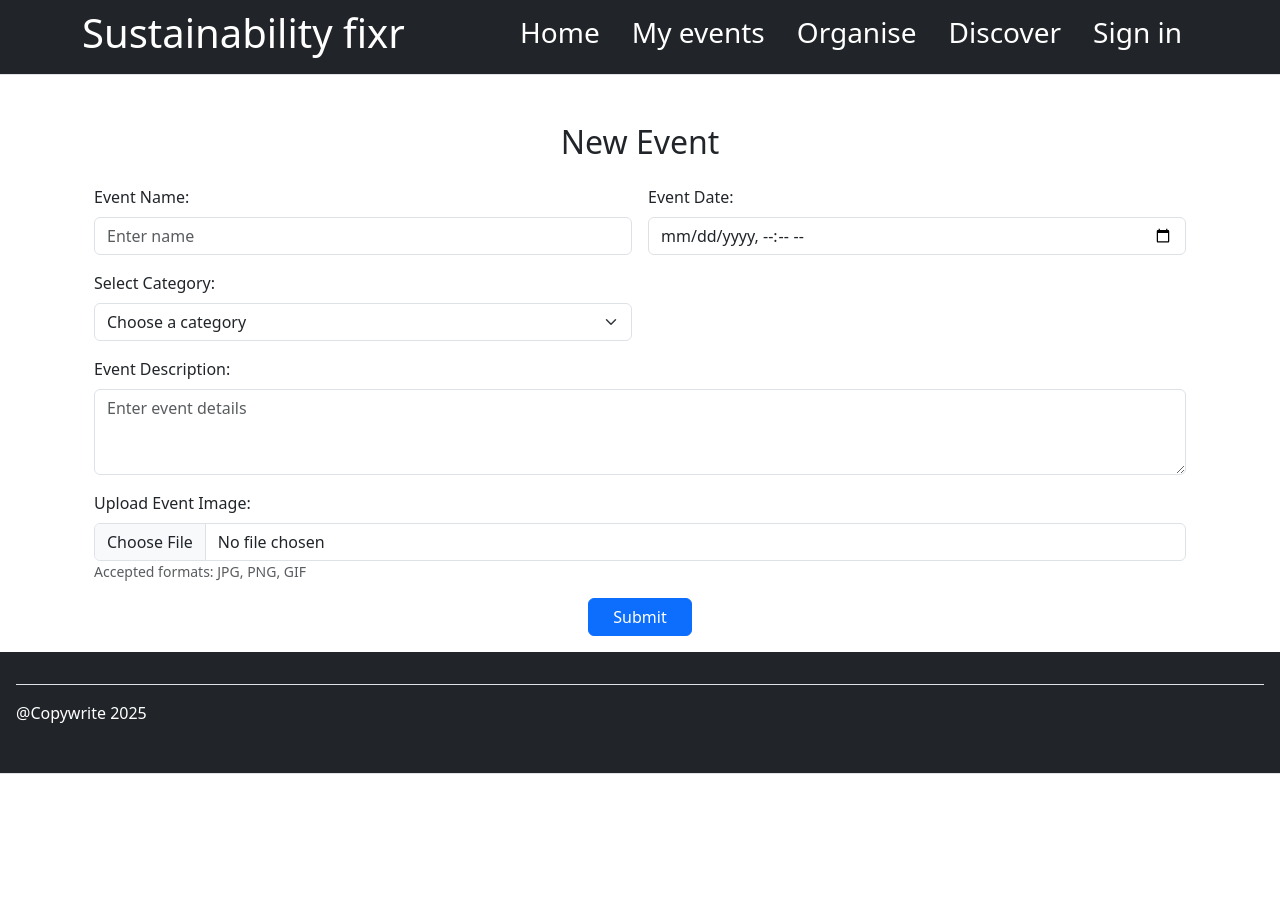
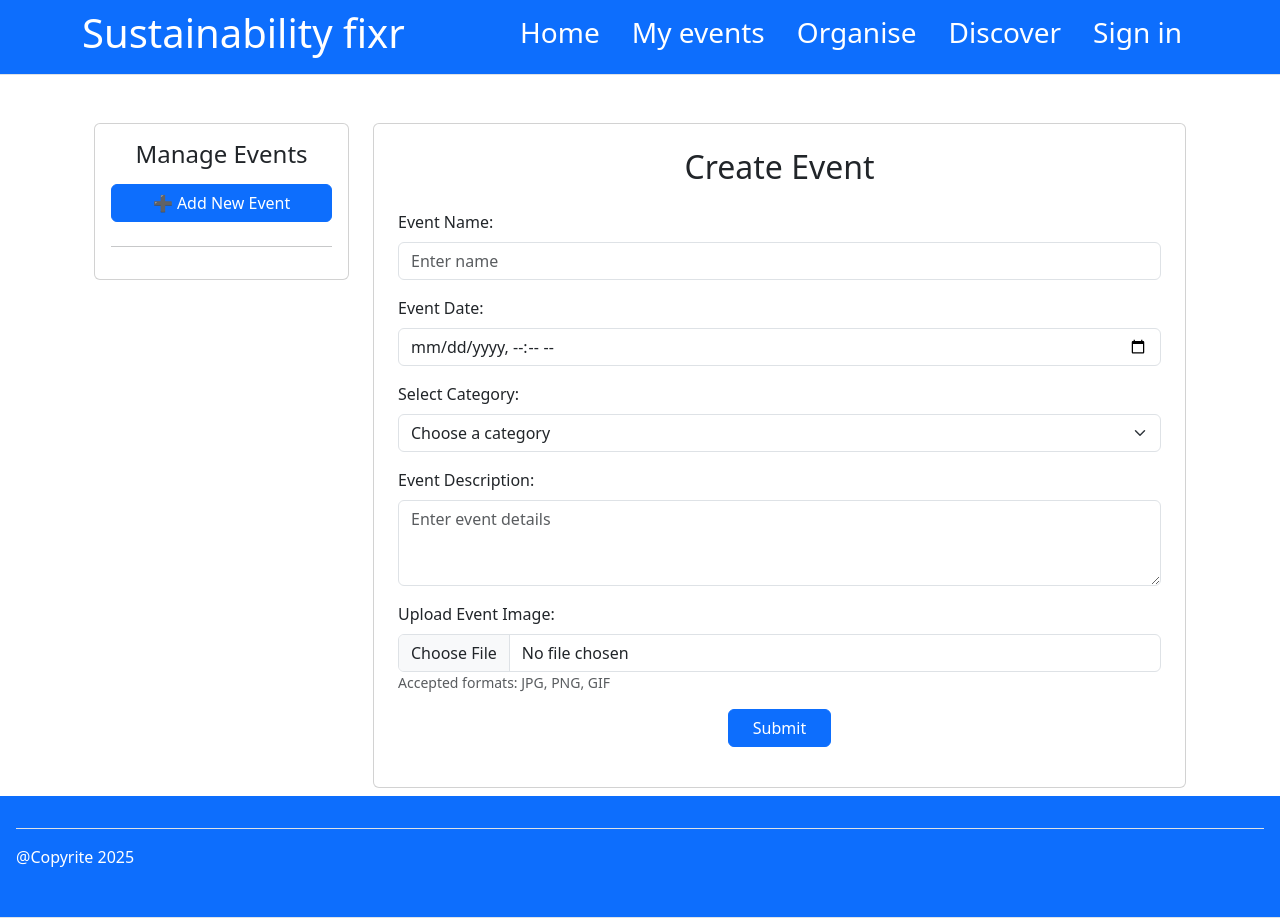
Before and after one commit to ms1498/groupSoftwareProject, a Django app: page /app/organise in a window 1280 px wide. Before the commit the page ends 774 px from the top, so only its background shows below. Run offline with Django 5.2, Linux system fonts and the light colour scheme; some libraries are stand-ins or nearby versions.

Commit message:
Organise page
Page to manage and organise events

```diff
--- a/GSE/GSE/app/templates/base.html
+++ b/GSE/GSE/app/templates/base.html
@@ -11,37 +11,37 @@
 
 <body>
     <header>
-        <div class="px-3 py-2 text-bg-dark border-bottom">
+        <div class="px-3 py-2 text-bg-primary border-bottom">
           <div class="container">
             <div class="d-flex flex-wrap align-items-center justify-content-center justify-content-lg-start">
-              <a href="/web-admin" class="d-flex align-items-center my-2 my-lg-0 me-lg-auto text-white text-decoration-none">
+              <a href="/app" class="d-flex align-items-center my-2 my-lg-0 me-lg-auto text-white text-decoration-none">
                 <h1 class="bi me-2">Sustainability fixr</h1>
               </a>
 
               <ul class="nav col-12 col-lg-auto my-2 justify-content-center my-md-0 text-small">
                 <li>
-                  <a href="/web-admin" class="nav-link text-white">
+                  <a href="/app" class="nav-link text-white">
                     <h3 class="bi d-block mx-auto mb-2">Home</h3>
                   </a>
                 </li>
                 <li>
-                  <a href="/traffic-display/calculate" class="nav-link text-white">
+                  <a href="/app/my-events" class="nav-link text-white">
                     <h3 class="bi d-block mx-auto mb-2">My events</h3>
                   </a>
                 </li>
                 <li>
-                    <a href="/traffic-display/show-stats" class="nav-link text-white">
+                    <a href="/app/organise" class="nav-link text-white">
                       <h3 class="bi d-block mx-auto mb-2">Organise</h3>
                     </a>
                 </li>
                 <li>
-                  <a href="/traffic-display/calculation-explain" class="nav-link text-white">
+                  <a href="/app/discover" class="nav-link text-white">
                     <h3 class="bi d-block mx-auto mb-2">Discover</h3>
                   </a>
               </li>
 
               <li>
-                <a href="/traffic-display/calculation-explain" class="nav-link text-white">
+                <a href="/app/sign-in" class="nav-link text-white">
                   <h3 class="bi d-block mx-auto mb-2">Sign in</h3>
                 </a>
             </li>
@@ -56,9 +56,9 @@
     {% endblock %}
     </div>
 
-    <div class="px-3 py-2 text-bg-dark border-bottom">
-      <footer class="py-3 my-4 border-top">
-        @Copywrite 2025
+    <div class="px-3 py-2 text-bg-primary border-bottom">
+      <footer class="py-3 my-4 border-top align-items-center">
+        @Copyrite 2025
       </footer>
     </div>
 
--- a/GSE/GSE/app/templates/organise.html
+++ b/GSE/GSE/app/templates/organise.html
@@ -4,50 +4,105 @@
 
 {% block content %}
 <div class="container mt-5">
-    <h2 class="text-center mb-4">New Event</h2>
-    <form class="row g-3" action="/action_page.php" method="POST" enctype="multipart/form-data">
+  <div class="row">
 
+    <!-- Left Sidebar -->
+    <div class="col-md-3">
+      <div class="card p-3">
+        <h4 class="text-center">Manage Events</h4>
+        <button class="btn btn-primary w-100 my-2">➕ Add New Event</button>
+        <hr>
+        <!-- Event buttons will be dynamically added here -->
+        <div id="textfile-buttons"></div>
+      </div>
+    </div>
+
+    <!-- Right Content: Event Form -->
+    <div class="col-md-9">
+      <div class="card p-4">
+        <h2 class="text-center mb-4">Create Event</h2>
+
+        <form action="/action_page.php" method="POST" enctype="multipart/form-data">
           <!-- Event Name -->
-      <div class="col-md-6">
+          <div class="mb-3">
             <label for="event-name" class="form-label">Event Name:</label>
             <input type="text" class="form-control" id="event-name" placeholder="Enter name" name="event_name" required>
           </div>
 
           <!-- Event Date -->
-      <div class="col-md-6">
+          <div class="mb-3">
             <label for="event-date" class="form-label">Event Date:</label>
             <input type="datetime-local" class="form-control" id="event-date" name="event_date" required>
           </div>
 
           <!-- Event Category -->
-      <div class="col-md-6">
+          <div class="mb-3">
             <label for="category" class="form-label">Select Category:</label>
             <select class="form-select" id="category" name="category">
               <option selected disabled>Choose a category</option>
-          <option value="HTML">HTML</option>
-          <option value="CSS">CSS</option>
-          <option value="JavaScript">JavaScript</option>
+              <option value="poverty">End Poverty</option>
+              <option value="hunger">End Hunger</option>
+              <option value="health">Good Health</option>
+              <option value="education">Quality Education</option>
+              <option value="equality">Gender Equality</option>
+              <option value="water">Clean Water and Sanitation</option>
+              <option value="energy">Clean Energy</option>
+              <option value="growth">Economic Growth</option>
+              <option value="inequality">Reducing Inequalities</option>
+              <option value="cities">Sustainable Cities and Communities</option>
+              <option value="consumption">Responsible Consumption</option>
+              <option value="planet">Protect the Planet</option>
+              <option value="peace">Peace and Justice</option>
+              <option value="other">Other</option>
             </select>
           </div>
 
           <!-- Event Description -->
-      <div class="col-12">
+          <div class="mb-3">
             <label for="event-description" class="form-label">Event Description:</label>
             <textarea class="form-control" id="event-description" placeholder="Enter event details" name="event_description" rows="3"></textarea>
           </div>
 
           <!-- Image Upload -->
-      <div class="col-12">
+          <div class="mb-3">
             <label for="event-image" class="form-label">Upload Event Image:</label>
             <input class="form-control" type="file" id="event-image" name="event_image" accept="image/*">
             <small class="text-muted">Accepted formats: JPG, PNG, GIF</small>
           </div>
 
           <!-- Submit Button -->
-      <div class="col-12 text-center">
+          <div class="text-center">
             <button type="submit" class="btn btn-primary px-4">Submit</button>
           </div>
-
         </form>
       </div>
+    </div>
+
+  </div>
+</div>
+
+<!-- Ensure jQuery is loaded -->
+<script src="https://ajax.googleapis.com/ajax/libs/jquery/3.7.1/jquery.min.js"></script>
+<script>
+    $(document).ready(function() {
+        $.ajax({
+            url: '/events-data/',  // Django route
+            dataType: "text",
+            success: function(filecontent) {
+                console.log("File loaded successfully:", filecontent);
+                var lines = filecontent.split('\n');
+                $.each(lines, function(index, eventName) {
+                    eventName = eventName.trim();
+                    if (eventName !== '') {
+                        var button = '<button class="btn btn-primary w-100 my-1">' + eventName + '</button>';
+                        $("#textfile-buttons").append(button);
+                    }
+                });
+            },
+            error: function(xhr, status, error) {
+                console.error("Error loading file:", status, error);
+            }
+        });
+    });
+</script>
 {% endblock %}
--- a/GSE/GSE/app/urls.py
+++ b/GSE/GSE/app/urls.py
@@ -1,12 +1,14 @@
 from django.urls import path
+from .views import serve_events_txt
 
 from . import views
 
 urlpatterns = [
     path("", views.index, name="home"),
     path("discover", views.discover, name="discover"),
-    path("myEvents", views.myEvents, name="myEvents"),
+    path("my-events", views.myEvents, name="my-events"),
     path("organise", views.organise, name="organise"),
-    path("signIn", views.signIn, name="signIn"),
-    path("signUp", views.signUp, name="signUp"),
+    path("sign-in", views.signIn, name="signIn"),
+    path("sign-up", views.signUp, name="signUp"),
+    path('events-data/', serve_events_txt, name='serve_events_txt'),
 ]
--- a/GSE/GSE/app/views.py
+++ b/GSE/GSE/app/views.py
@@ -2,6 +2,16 @@ from django.shortcuts import render
 from django.template import loader
 from django.http import HttpResponse
 
+import os
+
+def serve_events_txt(request):
+    file_path = os.path.join(os.path.dirname(__file__), 'templates', 'events.txt')
+    try:
+        with open(file_path, 'r') as file:
+            content = file.read()
+        return HttpResponse(content, content_type="text/plain")
+    except FileNotFoundError:
+        return HttpResponse("File not found", status=404)
 
 def index(request):
     return render(request, "home.html")
@@ -10,13 +20,13 @@ def discover(request):
     return render(request, "discover.html")
 
 def myEvents(request):
-    return render(request, "myEvents.html")
+    return render(request, "my-events.html")
 
 def organise(request):
     return render(request, "organise.html")
 
 def signIn(request):
-    return render(request, "signIn.html")
+    return render(request, "sign-in.html")
 
 def signUp(request):
-    return render(request, "signUp.html")
+    return render(request, "sign-up.html")
```
Lines whose indentation alone changed are shown as unchanged.
